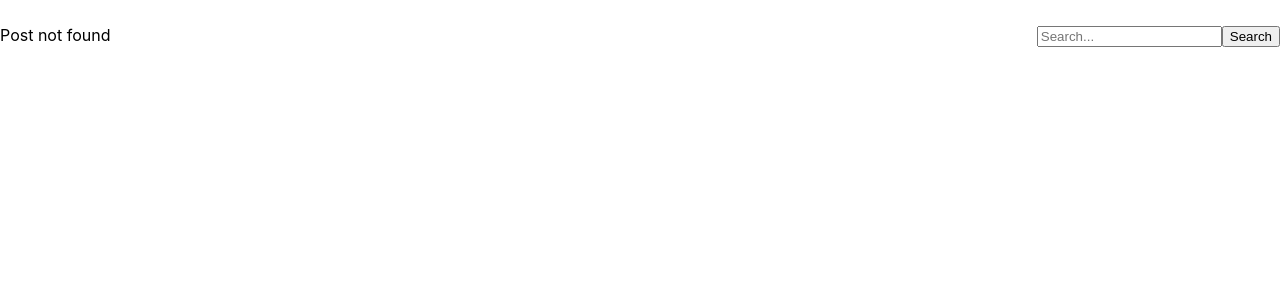
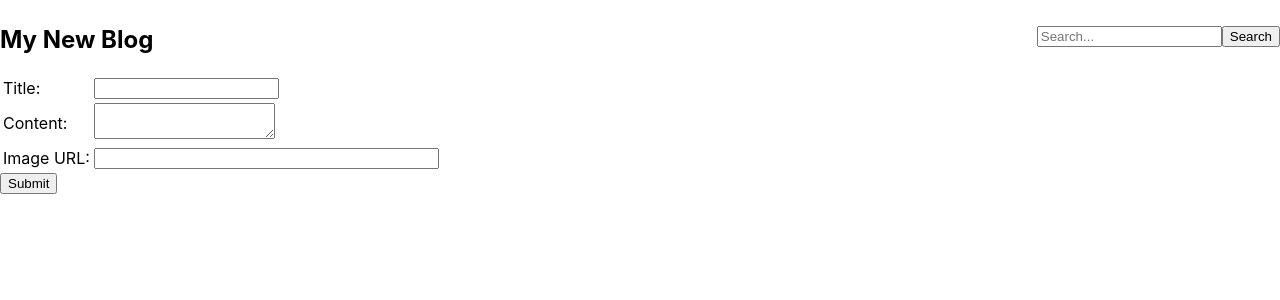
Before and after one commit to JulieGunawan/vividtheory, a React (Create React App) app: page /add-blog in a window 1280 px wide. Before the commit this address had no page. Shown: the top 300 px of the page. Built offline with nearby package versions, Linux system fonts and the light colour scheme.

Commit message:
add blog page

```diff
--- a/src/App.css
+++ b/src/App.css
@@ -37,3 +37,7 @@ nav {
   max-width: 1280px;
   margin: 25px auto;
 }
+
+.addBlog{
+  display:block;
+}
--- a/src/App.js
+++ b/src/App.js
@@ -6,16 +6,20 @@ import Post from './components/Post';
 import SearchBar from './components/SearchBar';
 import Content from './components/Content';
 import SearchPage from './components/SearchPage';
+import AddBlogPage from './components/AddBlogPage';
 
 function App() {
   return (
     <div className="App">
       <SearchBar/>
+
       <Routes>
         <Route path="/" element={<Blogs/>} />
         <Route path="/:name" element={<Post/>} />
         <Route path="/search" element={<SearchPage content={Content} />} />
+        <Route path="/add-blog" element={<AddBlogPage />} />
       </Routes>
+
     </div>
   );
 }
--- /dev/null
+++ b/src/components/AddBlogPage.js
@@ -0,0 +1,52 @@
+import React, {useState} from 'react';
+
+
+const AddBlogPage = () => {
+
+    const [title, setTitle] = useState('');
+    const [content, setContent] = useState('');
+    const [image, setImage] = useState('');
+
+    const handleSubmit = (e)=>{
+        e.preventDefault();
+        alert("Your blog has been added");
+        setTitle('');
+        setContent('');
+        setImage('');
+    }
+
+    return (
+        <div classname="addBlog">
+            <h2>My New Blog</h2>
+            <form onSubmit={handleSubmit}>
+                <table>
+                <tr>
+                    <td>
+                        <label>Title:</label></td>
+                    <td>
+                        <input type="text" value={title} onChange={(e) => setTitle(e.target.value)} />
+                    </td>
+                </tr>
+                <tr>
+                    <td>
+                        <label>Content:</label>
+                    </td>
+                    <td>
+                        <textarea value={content} onChange={(e) => setContent(e.target.value)} />
+                    </td>
+                </tr>
+                <tr>
+                    <td><label>Image URL:</label></td>
+                    <td>
+                    <input type="text" size="40" value={image} onChange={(e) => setImage(e.target.value)} />
+                    </td>
+
+                </tr>
+                </table>
+                <button type="submit">Submit</button>
+            </form>
+        </div>
+    )
+};
+
+export default AddBlogPage;
--- /dev/null
+++ b/src/components/AddBlogSection.js
@@ -0,0 +1,15 @@
+import React from 'react';
+import { Link } from 'react-router-dom';
+
+const AddBlogSection = () => {
+    return(
+        <div className="addBlog">
+            <h2>Want to add your blog here?</h2>
+            <Link to ="/add-blog">
+                <button type="button">Yes! Add My Blog</button>
+            </Link>
+        </div>
+    )
+};
+
+export default AddBlogSection;
--- a/src/components/Blogs.js
+++ b/src/components/Blogs.js
@@ -2,13 +2,14 @@ import React from 'react';
 import Header from './Header';
 import Article from './Article';
 import Content from './Content';
-
+import AddBlogSection from './AddBlogSection';
 const Blogs = () => {
     return (
         <div className='blogPage'>
             <Header/>
             <h1>Blogs</h1>
             <Article articles={Content}/>
+            <AddBlogSection />
         </div>
     );
 };
--- a/src/components/SearchPage.js
+++ b/src/components/SearchPage.js
@@ -1,6 +1,5 @@
 import React, {useEffect, useState} from 'react';
-import { useLocation } from 'react-router-dom';
-import { Link } from 'react-router-dom';
+import { useLocation, Link } from 'react-router-dom';
 
 const SearchPage = ({content}) => {
     const location = useLocation();
```
